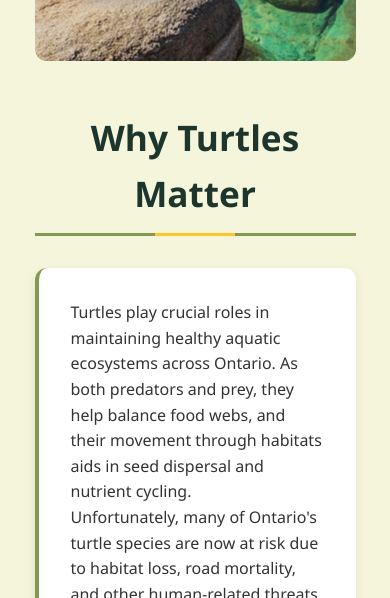
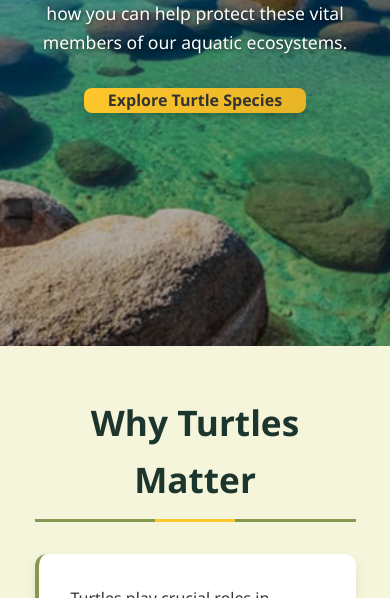
Before and after one commit to Joseph9866/ontario-lake-tales, a plain HTML site: page index.html in a window 390 px wide. Shown: the part 746-1344 px from the top of the page. Drawn offline with Linux system fonts and the light colour scheme.

Commit message:
hero section updated

```diff
--- a/css/styles.css
+++ b/css/styles.css
@@ -144,22 +144,24 @@ main {
   min-height: calc(100vh - 280px);
 }
 
-/* UPDATED Hero Section */
+/* UPDATED Hero Section - Full Screen */
 .hero {
   background:
-   linear-gradient(rgba(0, 0, 0, 0.1), rgba(0, 0, 0, 0.1)),
+   linear-gradient(rgba(0, 0, 0, 0.3), rgba(0, 0, 0, 0.3)),
     url('../images/turtles/home2.jpg');
   background-size: cover;
   background-position: center;
   background-attachment: fixed;
   color: var(--color-white);
   text-align: center;
-  padding: 8rem 2rem;
-  margin-bottom: 3rem;
-  border-radius: 12px;
+  padding: 0;
+  margin: 0 0 3rem 0;
+  border-radius: 0;
   position: relative;
   overflow: hidden;
-  min-height: 60vh;
+  min-height: 100vh;
+  width: 100vw;
+  margin-left: calc(-50vw + 50%);
   display: flex;
   flex-direction: column;
   justify-content: center;
@@ -168,6 +170,7 @@ main {
 .hero > * {
   position: relative;
   z-index: 2;
+  padding: 0 2rem;
 }
 
 .hero h1 {
@@ -780,9 +783,12 @@ footer {
 /* Mobile optimization for hero section */
 @media (max-width: 768px) {
   .hero {
-    padding: 4rem 1.5rem;
-    min-height: 50vh;
+    min-height: 100vh;
     background-attachment: scroll; /* Better performance on mobile */
+  }
+
+  .hero > * {
+    padding: 0 1.5rem;
   }
 
   .hero h1 {
```
